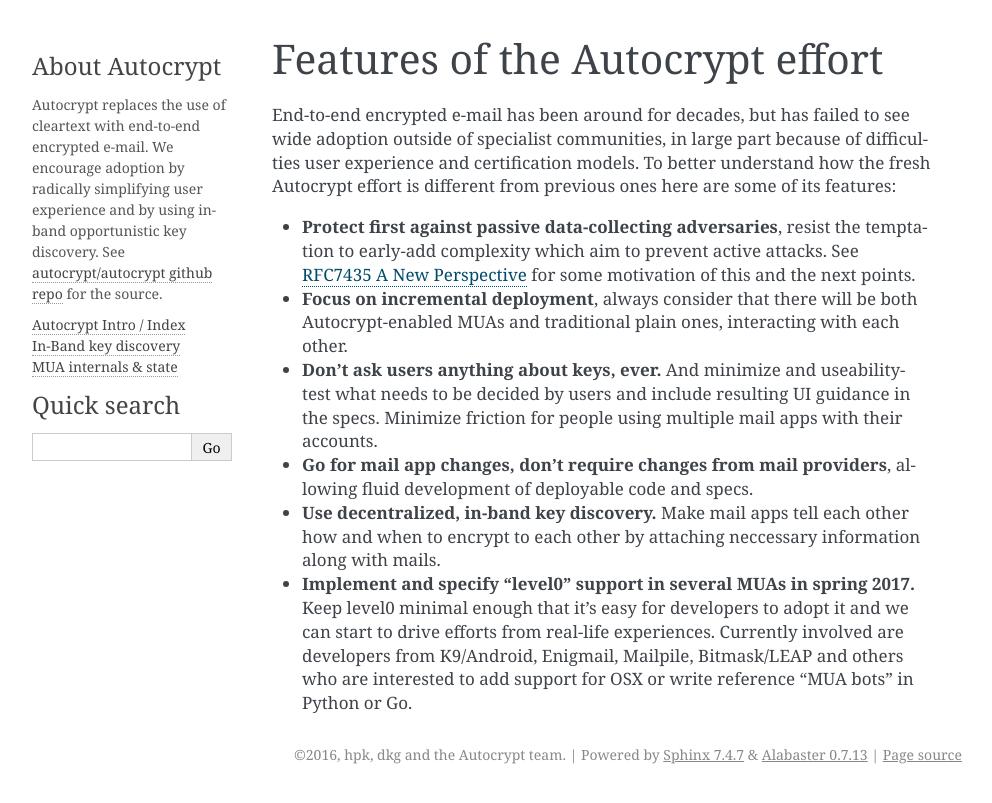
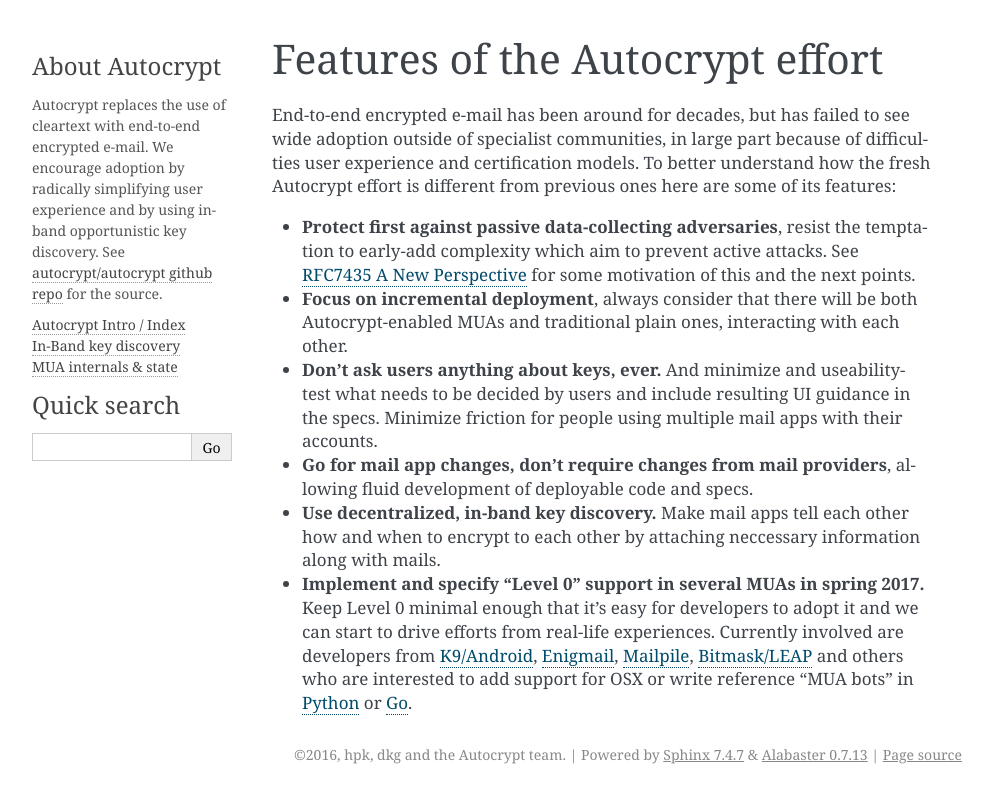
Before and after one commit to autocrypt/autocrypt, a Sphinx documentation site: the page built from doc/features.rst, in a window 1280 px wide. Shown: the top 803 px of the page, without its empty margins (148-1140 px from the left). Built offline with Sphinx 7.4.7, drawn with Linux system fonts in a browser that asks for light colours; pages that are not in the unit, such as notebooks, are missing from menus.

Commit message:
use "Level 0" for readability, include links to participating agents

```diff
--- a/doc/features.rst
+++ b/doc/features.rst
@@ -30,9 +30,17 @@ from previous ones here are some of its features:
   tell each other how and when to encrypt to each other
   by attaching neccessary information along with mails.
 
-- **Implement and specify "level0" support in several MUAs in spring
-  2017.**  Keep level0 minimal enough that it's easy for developers to
+- **Implement and specify "Level 0" support in several MUAs in spring
+  2017.** Keep Level 0 minimal enough that it's easy for developers to
   adopt it and we can start to drive efforts from real-life experiences.
-  Currently involved are developers from K9/Android, Enigmail, Mailpile,
-  Bitmask/LEAP and others who are interested to add support for OSX
-  or write reference "MUA bots" in Python or Go.
+  Currently involved are developers from `K9/Android`_, `Enigmail`_,
+  `Mailpile`_, `Bitmask/LEAP`_ and others who are interested to add
+  support for OSX or write reference "MUA bots" in `Python`_ or `Go`_.
+
+.. _`K9/Android`: https://k9mail.github.io/
+.. _`Enigmail`: https://enigmail.net/
+.. _`Mailpile`: https://mailpile.is/
+.. _`Bitmask/LEAP`: https://leap.se/en/docs/client
+
+.. _`Python`: https://www.python.org/
+.. _`Go`: https://golang.org/
--- a/doc/pgp-interop.rst
+++ b/doc/pgp-interop.rst
@@ -18,8 +18,8 @@ should my own Autocrypt keys appear in my keyring?
 
 can I put my regular pgp keys into Autocrypt?
 
-- MUAs should not provide UI for importing keys for level1
-- allowed for level0 to get traction early on (as replacement for keyservers)
+- MUAs should not provide UI for importing keys for Level 1
+- allowed for Level 0 to get traction early on (as replacement for keyservers)
 
 can I use someone's pgp key that i have for encrypting mail to that person?
 
```
